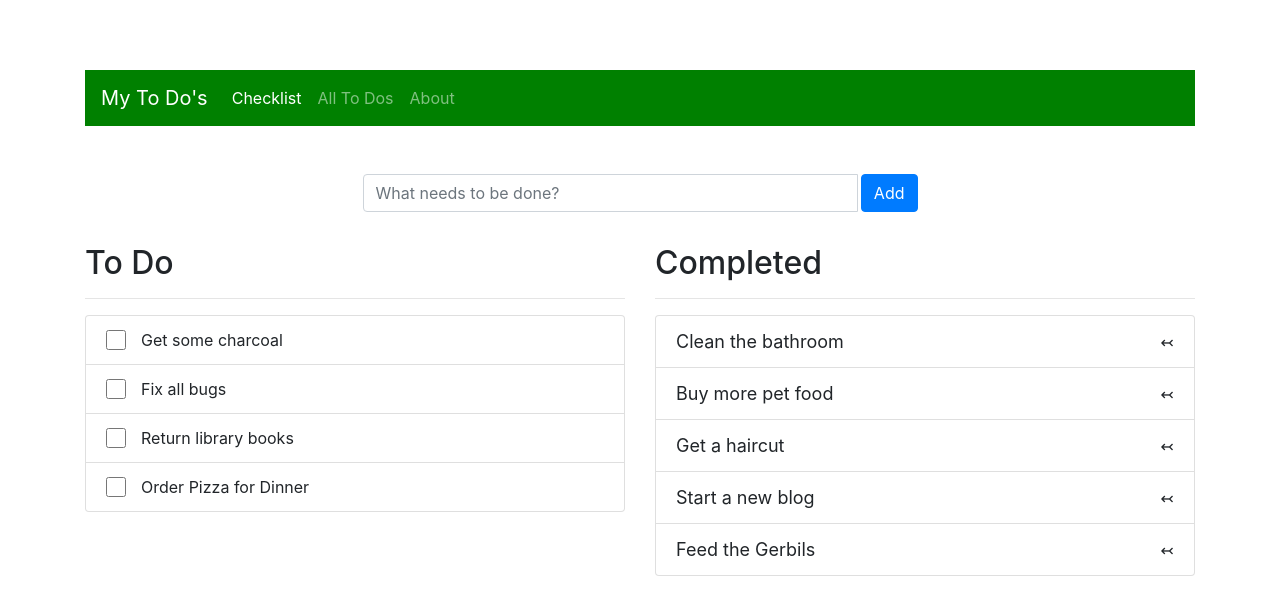
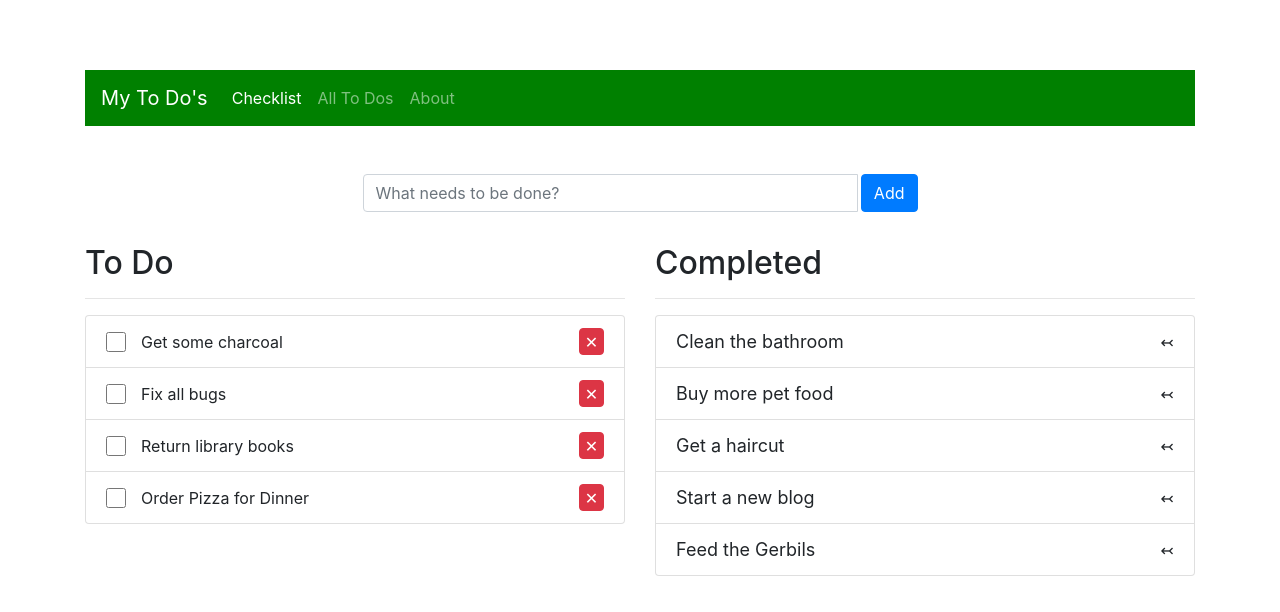
Before and after one commit to NickHodges/a4rbCode, an Angular app: page / in a window 1280 px wide. Shown: the top 612 px of the page. Built offline with nearby package versions, Linux system fonts and the light colour scheme; data requests are answered from the project's data file.

Commit message:
Initial commit of Step11

```diff
--- a/src/app/todo-data.service.ts
+++ b/src/app/todo-data.service.ts
@@ -44,7 +44,13 @@ export class TodoDataService {
 
   // Added for Step 9
   // Update/Put todo
-  updateTodoById(id: string, newTodo: Todo): Observable<Todo> {
+  updateTodoById(id: number, newTodo: Todo): Observable<Todo> {
     return this.aHttpService.put<Todo>(`${this.rootURL}/${id}`, newTodo);
   }
+
+  // Added for Step 11
+  // Delete todo
+  deleteTodoById(id: number): Observable<Todo> {
+    return this.aHttpService.delete<Todo>(`${this.rootURL}/${id}`);
+  }
 }
--- a/src/app/todo-list/todo-list.component.html
+++ b/src/app/todo-list/todo-list.component.html
@@ -12,6 +12,8 @@
           <!-- Checkbox added for Step 9 -->
           <input (click)="makeComplete(todo)" type="checkbox" class="checkbox">
           {{todo.title}}
+          <!-- Added for Step 11 -->
+          <button (click)="removeTodo(todo)" class="btn btn-danger delete-todo">&#x2715;</button>
         </li>
       </ul>
     </div>
--- a/src/app/todo-list/todo-list.component.ts
+++ b/src/app/todo-list/todo-list.component.ts
@@ -66,4 +66,12 @@ export class TodoListComponent implements OnInit, OnDestroy {
       })
     );
   }
+
+  // Added for Step 11
+  removeTodo(todo: Todo) {
+    this.todoDataService.deleteTodoById(todo.id).subscribe(val => {
+      const index = this.incompletetodos.findIndex(thetodo => thetodo.id === todo.id);
+      this.incompletetodos.splice(index, 1);
+    });
+  }
 }
```
Also changed, not shown: 1 other file (tests, documents, lock files or other folders).
